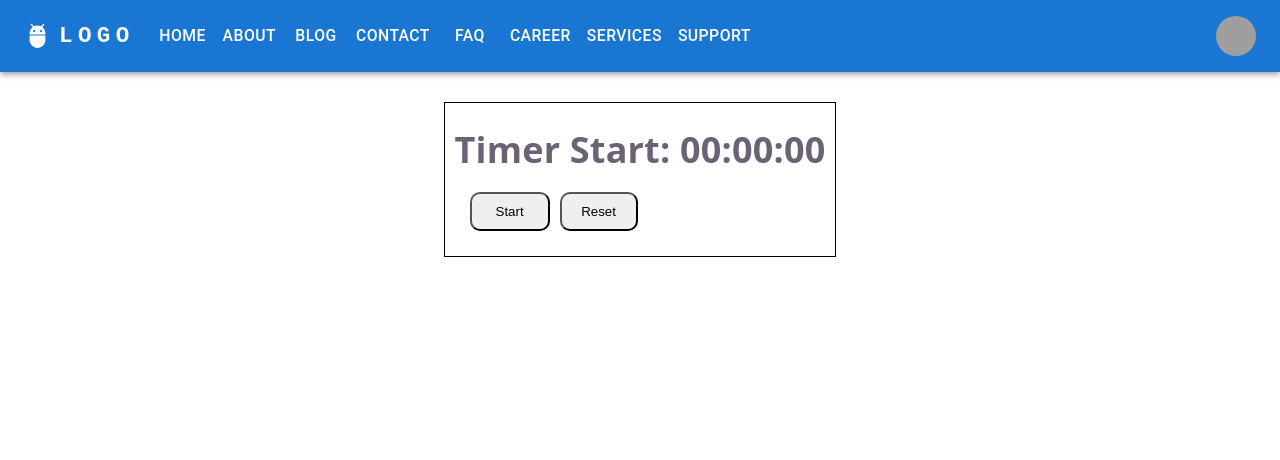
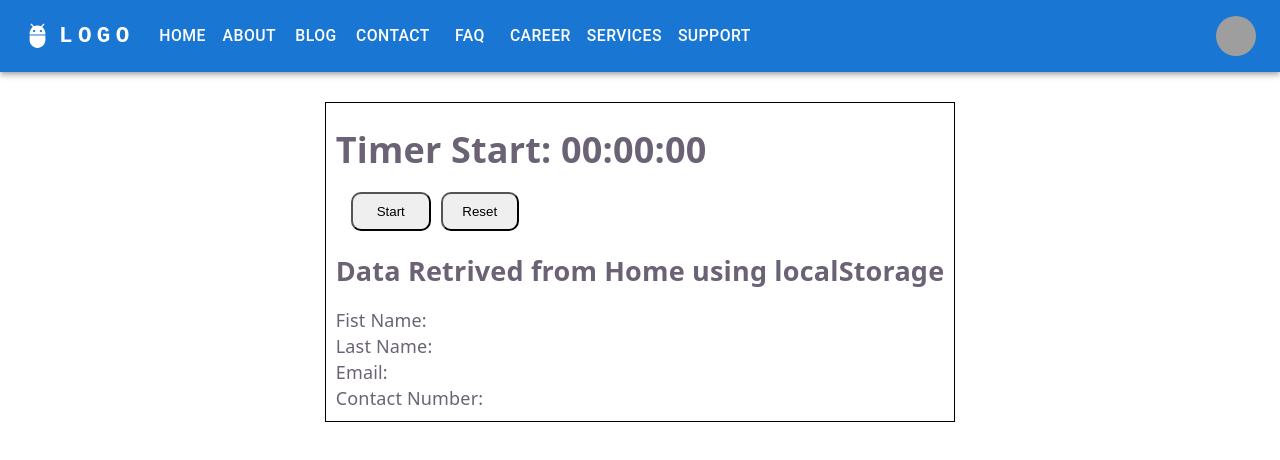
Before and after one commit to rashid-husain/sample-applications, a React (Vite) app: page /faq in a window 1280 px wide. Shown: the top 460 px of the page. Built offline with nearby package versions, Linux system fonts and the light colour scheme; grey boxes are pictures that could not be loaded.

Commit message:
worked on localStorage and sessionStorage

```diff
--- a/src/pages/faq.jsx
+++ b/src/pages/faq.jsx
@@ -7,6 +7,16 @@ const FAQ = () => {
     const [hour, setHour] = useState(0);
     const [running, setRunning] = useState(false);
     const [isPaused, setIsPaused] = useState(false);
+
+    const temp = localStorage.getItem('SubmittedObject');
+    // localStorage.clear();
+    // sessionStorage.clear()
+
+    const [getData, setData] = useState({} || JSON.parse(temp));
+
+    useEffect(() => {
+        console.log('Retrived Data: ', temp);
+    }, []);
 
     useEffect(() => {
         if (!running) return;
@@ -69,7 +79,25 @@ const FAQ = () => {
                 }
 
                 <button onClick={handleReset} style={{padding:'10px',borderRadius:'10px',width:'78px'}}> Reset </button>
-            </div>
+                </div>
+
+                <div>
+                    <h2> Data Retrived from Home using localStorage </h2>
+                    <div>
+                        <span style={{ display: 'block' }}>
+                            Fist Name: {getData.firstName}
+                        </span>
+                        <span style={{ display: 'block' }}>
+                            Last Name: {getData.lastName}
+                        </span>
+                        <span style={{ display: 'block' }}>
+                            Email: {getData.email}
+                        </span>
+                        <span style={{ display: 'block' }}>
+                            Contact Number: {getData.contact}
+                        </span>
+                    </div>
+                </div>
      </div>
 
         </>
--- a/src/pages/home.jsx
+++ b/src/pages/home.jsx
@@ -66,8 +66,19 @@ const Home = () => {
   //   setFirstName(e.target.value);
   //   }
 
+  const handleSubmit = (e) => {
+    const tempObject = {
+      firstName: firstName,
+      lastName: lastName,
+      email: email,
+      contact: contact
+    }
 
-  const handleSubmit = (e) => {
+    localStorage.setItem('SubmittedObject', JSON.stringify(tempObject));
+    // sessionStorage.setItem('SubmittedObject', JSON.stringify(tempObject));
+
+    alert('Data Successfully saved in Local Storage')
+
     e.preventDefault();
     setDisplay(true);
 
--- a/src/pages/support.jsx
+++ b/src/pages/support.jsx
@@ -1,9 +1,19 @@
+import { useState } from "react";
 import RegistrationForm from "./registrationForm";
 
-const Support=()=>{
+const Support = () => {
+  const [name, setName] = useState('rashid');
+  const [firstName, setFirstName] = useState('Rashid');
+
+  const obje = {
+    name:''
+  }
+
   return (<>
     <div>Support</div>
     <RegistrationForm/>
+    <div>Starting from the here</div>
+
   </>)
 }
 export default Support;
```
